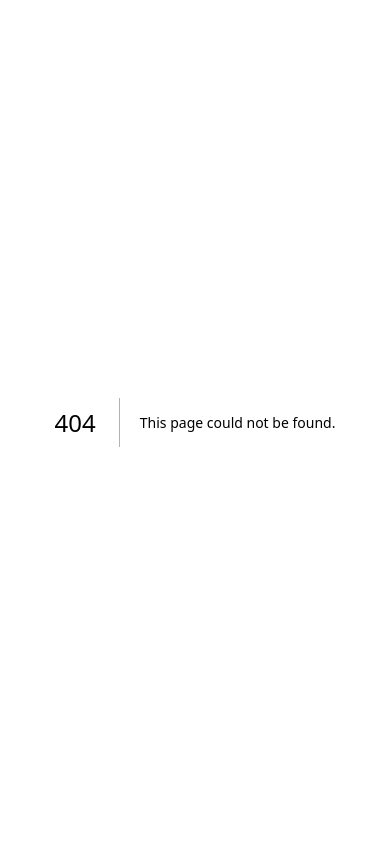
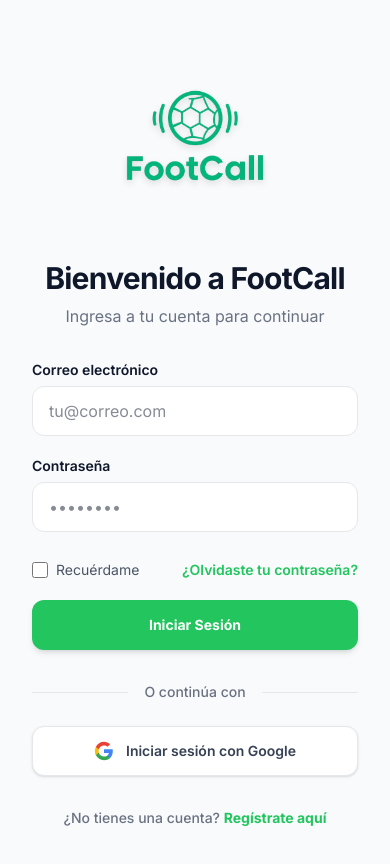
Before and after one commit to IamVenusJulia/TALLER2_PI2, a Next.js app in the folder frontend/: page /login in a window 390 px wide. Before the commit this address had no page. Shown: the top 864 px of the page. Built offline with nearby package versions, Linux system fonts and the light colour scheme.

Commit message:
feat: implement responsive login ui page

```diff
--- /dev/null
+++ b/frontend/src/app/login/page.tsx
@@ -0,0 +1,112 @@
+import Image from 'next/image';
+
+export default function LoginPage() {
+  return (
+    <div className="min-h-screen flex flex-col md:flex-row bg-background">
+      {/* Lado izquierdo: Imagen / Branding (Oculto en móviles muy pequeños, visible de tablet en adelante) */}
+      <div className="hidden md:flex md:w-1/2 bg-footcall-dark relative justify-center items-center overflow-hidden">
+        {/* Usamos un div con gradiente oscuro para asegurar que el texto sea legible sobre la imagen de fondo */}
+        <div className="absolute inset-0 bg-gradient-to-br from-footcall-green-hover/80 to-footcall-dark/90 z-10" />
+
+        {/* Imagen de fondo sacada de Unsplash como placeholder visual del campo de fútbol */}
+        <div className="absolute inset-0 bg-[url('https://images.unsplash.com/photo-1574629810360-7efbb1b272cb?ixlib=rb-4.0.3&auto=format&fit=crop&w=1000&q=80')] bg-cover bg-center" />
+
+        <div className="z-20 text-center p-8 max-w-lg">
+          <h1 className="text-5xl font-bold text-white mb-6 leading-tight">La cancha te espera.</h1>
+          <p className="text-footcall-light text-lg">Reserva, juega y administra tus partidos de fútbol 5 de forma inteligente con el primer agente de voz especializado.</p>
+        </div>
+      </div>
+
+      {/* Lado derecho: Formulario de Login */}
+      <div className="w-full md:w-1/2 flex flex-col justify-center px-8 sm:px-16 lg:px-24 py-12 bg-background">
+        <div className="max-w-md w-full mx-auto">
+          {/* Logo */}
+          <div className="flex justify-center mb-8">
+            <Image
+              src="/LogoFinal.png"
+              alt="FootCall Logo"
+              width={180}
+              height={180}
+              className="object-contain drop-shadow-md"
+              priority
+            />
+          </div>
+
+          <h2 className="text-3xl font-bold text-foreground mb-2 text-center tracking-tight">Bienvenido a FootCall</h2>
+          <p className="text-gray-500 mb-8 text-center">Ingresa a tu cuenta para continuar</p>
+
+          <form className="space-y-5">
+            <div>
+              <label className="block text-sm font-semibold text-foreground mb-1.5" htmlFor="email">Correo electrónico</label>
+              <input
+                id="email"
+                type="email"
+                placeholder="tu@correo.com"
+                className="w-full px-4 py-3 rounded-xl border border-gray-200 focus:outline-none focus:ring-2 focus:ring-footcall-green focus:border-transparent transition-all bg-white"
+                required
+              />
+            </div>
+
+            <div>
+              <label className="block text-sm font-semibold text-foreground mb-1.5" htmlFor="password">Contraseña</label>
+              <input
+                id="password"
+                type="password"
+                placeholder="••••••••"
+                className="w-full px-4 py-3 rounded-xl border border-gray-200 focus:outline-none focus:ring-2 focus:ring-footcall-green focus:border-transparent transition-all bg-white"
+                required
+              />
+            </div>
+
+            <div className="flex items-center justify-between pt-2">
+              <div className="flex items-center">
+                <input id="remember" type="checkbox" className="h-4 w-4 text-footcall-green focus:ring-footcall-green border-gray-300 rounded" />
+                <label htmlFor="remember" className="ml-2 block text-sm text-gray-600">Recuérdame</label>
+              </div>
+              <a href="#" className="text-sm font-semibold text-footcall-green hover:text-footcall-green-hover transition-colors">¿Olvidaste tu contraseña?</a>
+            </div>
+
+            <button
+              type="button"
+              className="w-full flex justify-center py-3.5 px-4 border border-transparent rounded-xl shadow-md text-sm font-bold text-white bg-footcall-green hover:bg-footcall-green-hover focus:outline-none focus:ring-2 focus:ring-offset-2 focus:ring-footcall-green transition-all transform hover:scale-[1.02]"
+            >
+              Iniciar Sesión
+            </button>
+          </form>
+
+          <div className="mt-8">
+            <div className="relative">
+              <div className="absolute inset-0 flex items-center">
+                <div className="w-full border-t border-gray-200" />
+              </div>
+              <div className="relative flex justify-center text-sm">
+                <span className="px-4 bg-background text-gray-500 font-medium">O continúa con</span>
+              </div>
+            </div>
+
+            <div className="mt-6">
+              <button
+                type="button"
+                className="w-full flex justify-center items-center py-3.5 px-4 border border-gray-200 rounded-xl shadow-sm bg-white text-sm font-semibold text-gray-700 hover:bg-gray-50 focus:outline-none transition-all transform hover:scale-[1.02]"
+              >
+                {/* SVG Icon of Google */}
+                <svg className="w-5 h-5 mr-3" viewBox="0 0 24 24" fill="none" xmlns="http://www.w3.org/2000/svg">
+                  <path d="M22.56 12.25c0-.78-.07-1.53-.2-2.25H12v4.26h5.92c-.26 1.37-1.04 2.53-2.21 3.31v2.77h3.57c2.08-1.92 3.28-4.74 3.28-8.09z" fill="#4285F4"/>
+                  <path d="M12 23c2.97 0 5.46-.98 7.28-2.66l-3.57-2.77c-.98.66-2.23 1.06-3.71 1.06-2.86 0-5.29-1.93-6.16-4.53H2.18v2.84C3.99 20.53 7.7 23 12 23z" fill="#34A853"/>
+                  <path d="M5.84 14.09c-.22-.66-.35-1.36-.35-2.09s.13-1.43.35-2.09V7.07H2.18C1.43 8.55 1 10.22 1 12s.43 3.45 1.18 4.93l2.85-2.22.81-.62z" fill="#FBBC05"/>
+                  <path d="M12 5.38c1.62 0 3.06.56 4.21 1.64l3.15-3.15C17.45 2.09 14.97 1 12 1 7.7 1 3.99 3.47 2.18 7.07l3.66 2.84c.87-2.6 3.3-4.53 6.16-4.53z" fill="#EA4335"/>
+                </svg>
+                Iniciar sesión con Google
+              </button>
+            </div>
+          </div>
+
+          <p className="mt-8 text-center text-sm text-gray-500 font-medium">
+            ¿No tienes una cuenta? <a href="#" className="font-bold text-footcall-green hover:text-footcall-green-hover transition-colors">Regístrate aquí</a>
+          </p>
+
+        </div>
+      </div>
+    </div>
+  );
+}
--- a/frontend/src/app/page.tsx
+++ b/frontend/src/app/page.tsx
@@ -1,65 +1,5 @@
-import Image from "next/image";
+import { redirect } from 'next/navigation';
 
 export default function Home() {
-  return (
-    <div className="flex flex-col flex-1 items-center justify-center bg-zinc-50 font-sans dark:bg-black">
-      <main className="flex flex-1 w-full max-w-3xl flex-col items-center justify-between py-32 px-16 bg-white dark:bg-black sm:items-start">
-        <Image
-          className="dark:invert"
-          src="/next.svg"
-          alt="Next.js logo"
-          width={100}
-          height={20}
-          priority
-        />
-        <div className="flex flex-col items-center gap-6 text-center sm:items-start sm:text-left">
-          <h1 className="max-w-xs text-3xl font-semibold leading-10 tracking-tight text-black dark:text-zinc-50">
-            To get started, edit the page.tsx file.
-          </h1>
-          <p className="max-w-md text-lg leading-8 text-zinc-600 dark:text-zinc-400">
-            Looking for a starting point or more instructions? Head over to{" "}
-            <a
-              href="https://vercel.com/templates?framework=next.js&utm_source=create-next-app&utm_medium=appdir-template-tw&utm_campaign=create-next-app"
-              className="font-medium text-zinc-950 dark:text-zinc-50"
-            >
-              Templates
-            </a>{" "}
-            or the{" "}
-            <a
-              href="https://nextjs.org/learn?utm_source=create-next-app&utm_medium=appdir-template-tw&utm_campaign=create-next-app"
-              className="font-medium text-zinc-950 dark:text-zinc-50"
-            >
-              Learning
-            </a>{" "}
-            center.
-          </p>
-        </div>
-        <div className="flex flex-col gap-4 text-base font-medium sm:flex-row">
-          <a
-            className="flex h-12 w-full items-center justify-center gap-2 rounded-full bg-foreground px-5 text-background transition-colors hover:bg-[#383838] dark:hover:bg-[#ccc] md:w-[158px]"
-            href="https://vercel.com/new?utm_source=create-next-app&utm_medium=appdir-template-tw&utm_campaign=create-next-app"
-            target="_blank"
-            rel="noopener noreferrer"
-          >
-            <Image
-              className="dark:invert"
-              src="/vercel.svg"
-              alt="Vercel logomark"
-              width={16}
-              height={16}
-            />
-            Deploy Now
-          </a>
-          <a
-            className="flex h-12 w-full items-center justify-center rounded-full border border-solid border-black/[.08] px-5 transition-colors hover:border-transparent hover:bg-black/[.04] dark:border-white/[.145] dark:hover:bg-[#1a1a1a] md:w-[158px]"
-            href="https://nextjs.org/docs?utm_source=create-next-app&utm_medium=appdir-template-tw&utm_campaign=create-next-app"
-            target="_blank"
-            rel="noopener noreferrer"
-          >
-            Documentation
-          </a>
-        </div>
-      </main>
-    </div>
-  );
+  redirect('/login');
 }
```
